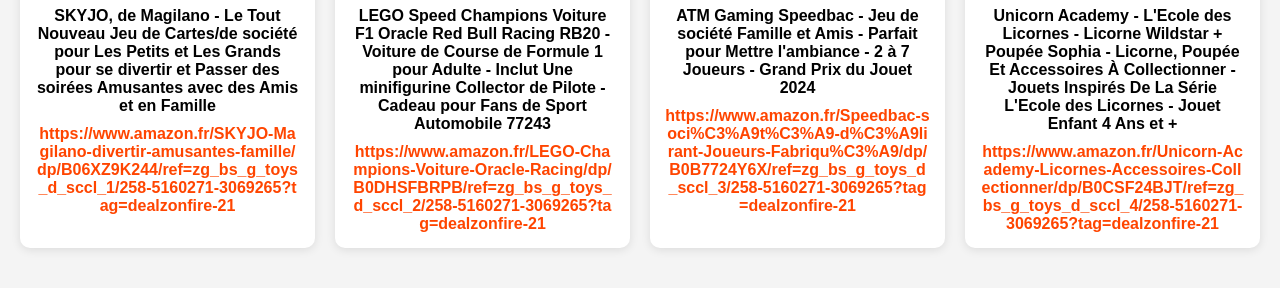
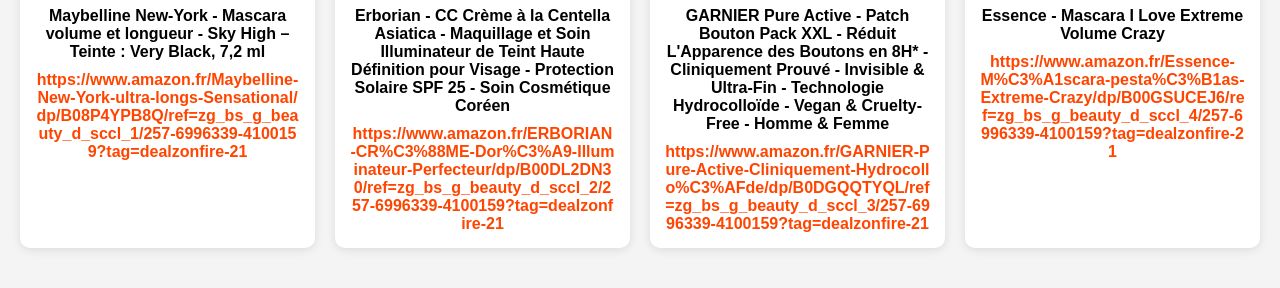
Before and after one commit to dRuLLy34/dealzonfire-links, a plain HTML site: page index.html in a window 1280 px wide. Shown: the part 136-424 px from the top of the page. Drawn offline with Linux system fonts and the light colour scheme.

Commit message:
Test HTML export

```diff
--- a/index.html
+++ b/index.html
@@ -45,27 +45,27 @@
         <div class="container">
 
             <div class="card">
-                <img src="output/product_1.jpg" alt="Image produit">
-                <h3>SKYJO, de Magilano - Le Tout Nouveau Jeu de Cartes/de société pour Les Petits et Les Grands pour se divertir et Passer des soirées Amusantes avec des Amis et en Famille</h3>
-                <a href="https://www.amazon.fr/SKYJO-Magilano-divertir-amusantes-famille/dp/B06XZ9K244/ref=zg_bs_g_toys_d_sccl_1/258-5160271-3069265?tag=dealzonfire-21" target="_blank">https://www.amazon.fr/SKYJO-Magilano-divertir-amusantes-famille/dp/B06XZ9K244/ref=zg_bs_g_toys_d_sccl_1/258-5160271-3069265?tag=dealzonfire-21</a>
+                <img src="" alt="Image produit">
+                <h3>Maybelline New-York - Mascara volume et longueur - Sky High – Teinte : Very Black, 7,2 ml</h3>
+                <a href="https://www.amazon.fr/Maybelline-New-York-ultra-longs-Sensational/dp/B08P4YPB8Q/ref=zg_bs_g_beauty_d_sccl_1/257-6996339-4100159?tag=dealzonfire-21" target="_blank">https://www.amazon.fr/Maybelline-New-York-ultra-longs-Sensational/dp/B08P4YPB8Q/ref=zg_bs_g_beauty_d_sccl_1/257-6996339-4100159?tag=dealzonfire-21</a>
             </div>
 
             <div class="card">
-                <img src="output/product_2.jpg" alt="Image produit">
-                <h3>LEGO Speed Champions Voiture F1 Oracle Red Bull Racing RB20 - Voiture de Course de Formule 1 pour Adulte - Inclut Une minifigurine Collector de Pilote - Cadeau pour Fans de Sport Automobile 77243</h3>
-                <a href="https://www.amazon.fr/LEGO-Champions-Voiture-Oracle-Racing/dp/B0DHSFBRPB/ref=zg_bs_g_toys_d_sccl_2/258-5160271-3069265?tag=dealzonfire-21" target="_blank">https://www.amazon.fr/LEGO-Champions-Voiture-Oracle-Racing/dp/B0DHSFBRPB/ref=zg_bs_g_toys_d_sccl_2/258-5160271-3069265?tag=dealzonfire-21</a>
+                <img src="" alt="Image produit">
+                <h3>Erborian - CC Crème à la Centella Asiatica - Maquillage et Soin Illuminateur de Teint Haute Définition pour Visage - Protection Solaire SPF 25 - Soin Cosmétique Coréen</h3>
+                <a href="https://www.amazon.fr/ERBORIAN-CR%C3%88ME-Dor%C3%A9-Illuminateur-Perfecteur/dp/B00DL2DN30/ref=zg_bs_g_beauty_d_sccl_2/257-6996339-4100159?tag=dealzonfire-21" target="_blank">https://www.amazon.fr/ERBORIAN-CR%C3%88ME-Dor%C3%A9-Illuminateur-Perfecteur/dp/B00DL2DN30/ref=zg_bs_g_beauty_d_sccl_2/257-6996339-4100159?tag=dealzonfire-21</a>
             </div>
 
             <div class="card">
-                <img src="output/product_3.jpg" alt="Image produit">
-                <h3>ATM Gaming Speedbac - Jeu de société Famille et Amis - Parfait pour Mettre l'ambiance - 2 à 7 Joueurs - Grand Prix du Jouet 2024</h3>
-                <a href="https://www.amazon.fr/Speedbac-soci%C3%A9t%C3%A9-d%C3%A9lirant-Joueurs-Fabriqu%C3%A9/dp/B0B7724Y6X/ref=zg_bs_g_toys_d_sccl_3/258-5160271-3069265?tag=dealzonfire-21" target="_blank">https://www.amazon.fr/Speedbac-soci%C3%A9t%C3%A9-d%C3%A9lirant-Joueurs-Fabriqu%C3%A9/dp/B0B7724Y6X/ref=zg_bs_g_toys_d_sccl_3/258-5160271-3069265?tag=dealzonfire-21</a>
+                <img src="" alt="Image produit">
+                <h3>GARNIER Pure Active - Patch Bouton Pack XXL - Réduit L'Apparence des Boutons en 8H* - Cliniquement Prouvé - Invisible & Ultra-Fin - Technologie Hydrocolloïde - Vegan & Cruelty-Free - Homme & Femme</h3>
+                <a href="https://www.amazon.fr/GARNIER-Pure-Active-Cliniquement-Hydrocollo%C3%AFde/dp/B0DGQQTYQL/ref=zg_bs_g_beauty_d_sccl_3/257-6996339-4100159?tag=dealzonfire-21" target="_blank">https://www.amazon.fr/GARNIER-Pure-Active-Cliniquement-Hydrocollo%C3%AFde/dp/B0DGQQTYQL/ref=zg_bs_g_beauty_d_sccl_3/257-6996339-4100159?tag=dealzonfire-21</a>
             </div>
 
             <div class="card">
-                <img src="output/product_4.jpg" alt="Image produit">
-                <h3>Unicorn Academy - L'Ecole des Licornes - Licorne Wildstar + Poupée Sophia - Licorne, Poupée Et Accessoires À Collectionner - Jouets Inspirés De La Série L'Ecole des Licornes - Jouet Enfant 4 Ans et +</h3>
-                <a href="https://www.amazon.fr/Unicorn-Academy-Licornes-Accessoires-Collectionner/dp/B0CSF24BJT/ref=zg_bs_g_toys_d_sccl_4/258-5160271-3069265?tag=dealzonfire-21" target="_blank">https://www.amazon.fr/Unicorn-Academy-Licornes-Accessoires-Collectionner/dp/B0CSF24BJT/ref=zg_bs_g_toys_d_sccl_4/258-5160271-3069265?tag=dealzonfire-21</a>
+                <img src="" alt="Image produit">
+                <h3>Essence - Mascara I Love Extreme Volume Crazy</h3>
+                <a href="https://www.amazon.fr/Essence-M%C3%A1scara-pesta%C3%B1as-Extreme-Crazy/dp/B00GSUCEJ6/ref=zg_bs_g_beauty_d_sccl_4/257-6996339-4100159?tag=dealzonfire-21" target="_blank">https://www.amazon.fr/Essence-M%C3%A1scara-pesta%C3%B1as-Extreme-Crazy/dp/B00GSUCEJ6/ref=zg_bs_g_beauty_d_sccl_4/257-6996339-4100159?tag=dealzonfire-21</a>
             </div>
 
         </div>
```
